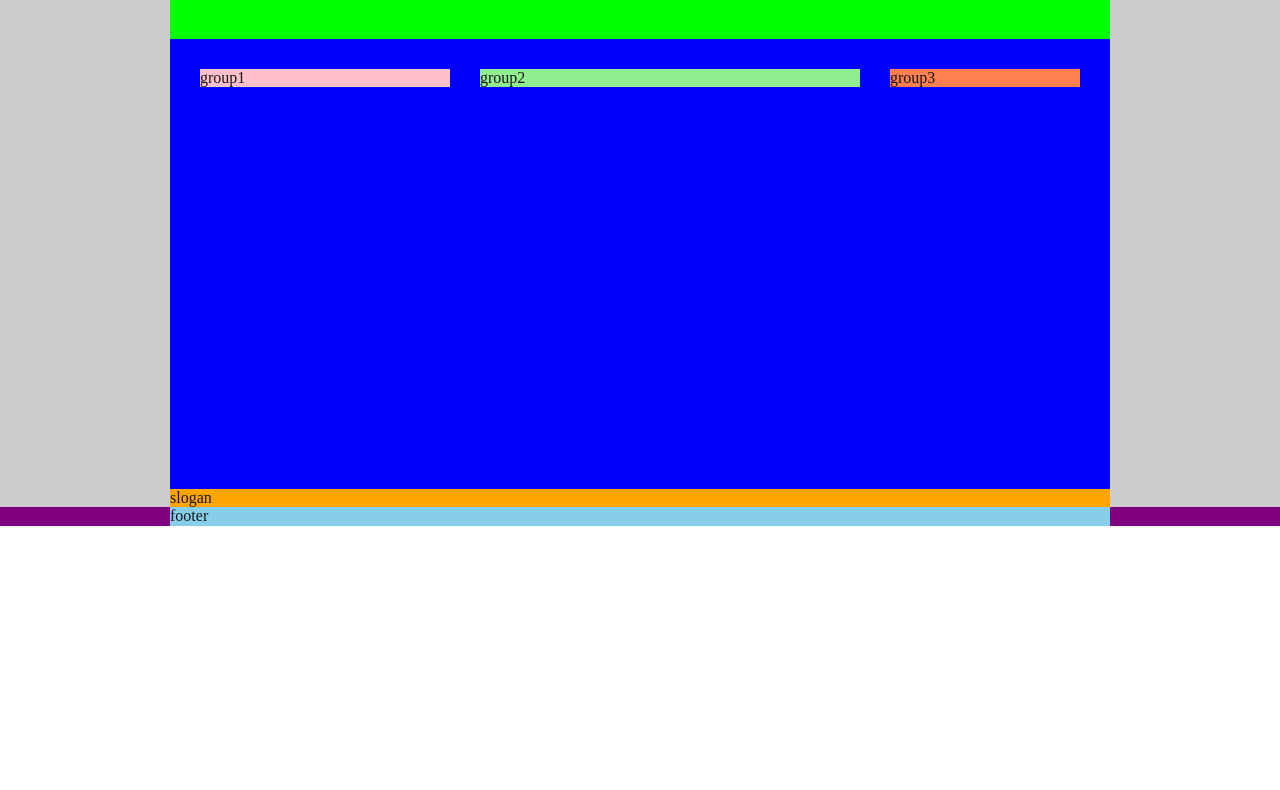
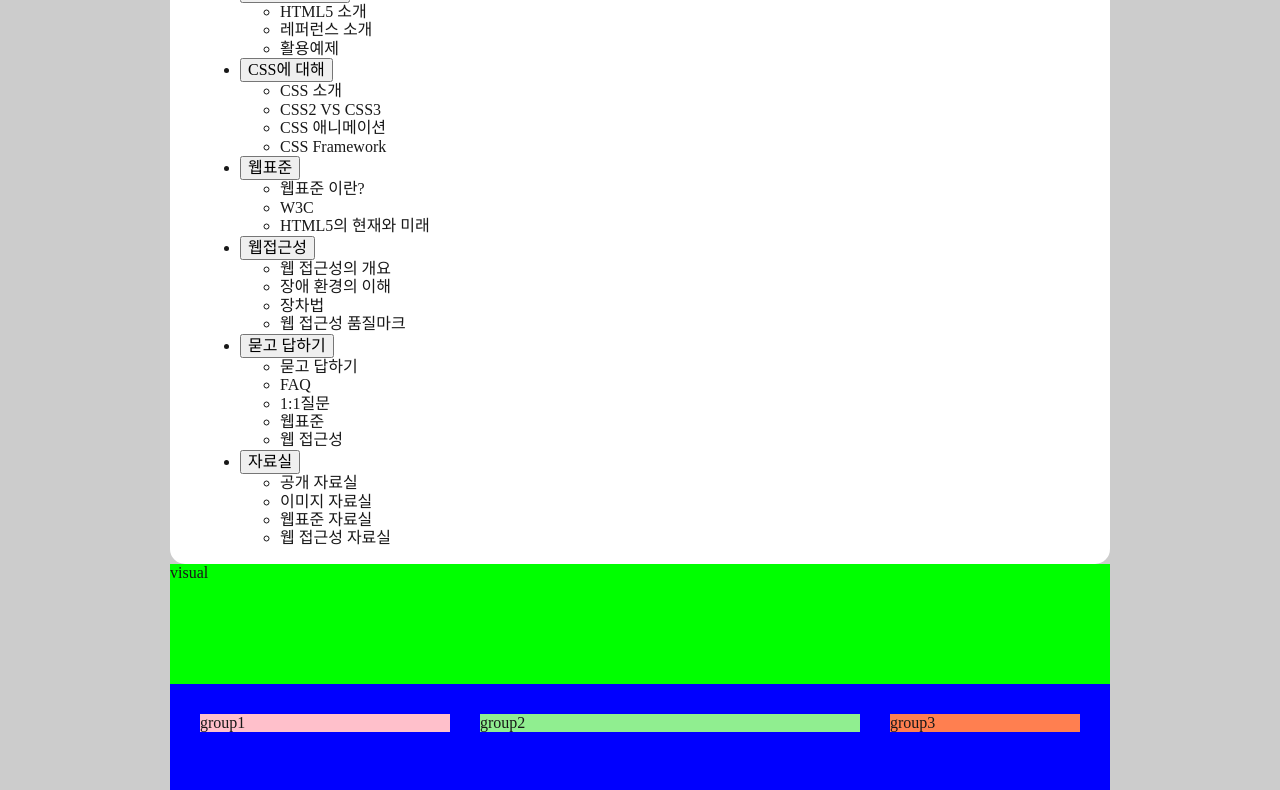
Before and after one commit to kym123123/fds17_fixed, a plain HTML site: page index.html in a window 1280 px wide. Shown: the part 117-907 px from the top of the page. Before the commit the page ends 800 px from the top, so only its background shows below. Drawn offline with Linux system fonts and the light colour scheme; a web font is replaced by a local one.

Commit message:
메인메뉴 마크업

```diff
--- a/index.html
+++ b/index.html
@@ -16,6 +16,64 @@
       <li><span aria-hidden="true">:</span><a href="#">사이트맵</a></li>
       <li><span aria-hidden="true">:</span><a href="#">english</a></li>
     </ul>
+    <nav class="navigation">
+      <h2 class="a11y-hidden">메인 메뉴</h2>
+      <ul class="menu">
+        <li class="menu-item menu-act">
+          <button type="button" class="btn-menu">HTML에 대해</button>
+          <ul class="sub-menu sub-menu1">
+            <li><a href="#">HTML5 소개</a></li>
+            <li><a href="#">레퍼런스 소개</a></li>
+            <li><a href="#">활용예제</a></li>
+          </ul>
+        </li>
+        <li class="menu-item">
+          <button type="button" class="btn-menu">CSS에 대해</button>
+          <ul class="sub-menu sub-menu2">
+            <li><a href="#">CSS 소개</a></li>
+            <li><a href="#">CSS2 VS CSS3</a></li>
+            <li><a href="#">CSS 애니메이션</a></li>
+            <li><a href="#">CSS Framework</a></li>
+          </ul>
+        </li>
+        <li class="menu-item">
+          <button type="button" class="btn-menu">웹표준</button>
+          <ul class="sub-menu sub-menu3">
+            <li><a href="#">웹표준 이란?</a></li>
+            <li><a href="#">W3C</a></li>
+            <li><a href="#">HTML5의 현재와 미래</a></li>
+          </ul>
+        </li>
+        <li class="menu-item">
+          <button type="button" class="btn-menu">웹접근성</button>
+          <ul class="sub-menu sub-menu4">
+            <li><a href="#">웹 접근성의 개요</a></li>
+            <li><a href="#">장애 환경의 이해</a></li>
+            <li><a href="#">장차법</a></li>
+            <li><a href="#">웹 접근성 품질마크</a></li>
+          </ul>
+        </li>
+        <li class="menu-item">
+          <button type="button" class="btn-menu">묻고 답하기</button>
+          <ul class="sub-menu sub-menu5">
+            <li><a href="#">묻고 답하기</a></li>
+            <li><a href="#">FAQ</a></li>
+            <li><a href="#">1:1질문</a></li>
+            <li><a href="#">웹표준</a></li>
+            <li><a href="#">웹 접근성</a></li>
+          </ul>
+        </li>
+        <li class="menu-item">
+          <button type="button" class="btn-menu">자료실</button>
+          <ul class="sub-menu sub-menu6">
+            <li><a href="#">공개 자료실</a></li>
+            <li><a href="#">이미지 자료실</a></li>
+            <li><a href="#">웹표준 자료실</a></li>
+            <li><a href="#">웹 접근성 자료실</a></li>
+          </ul>
+        </li>
+      </ul>
+    </nav>
     </header>
     <div class="visual">visual</div>
     <main class="main clearfix">
```
